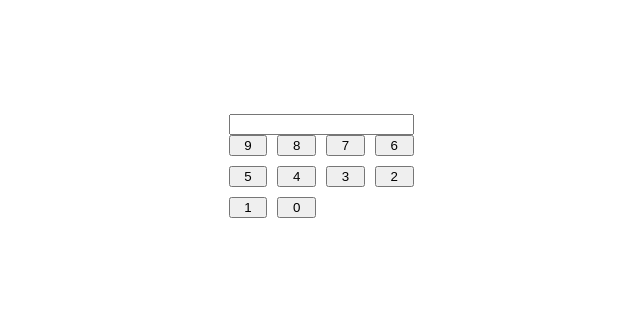
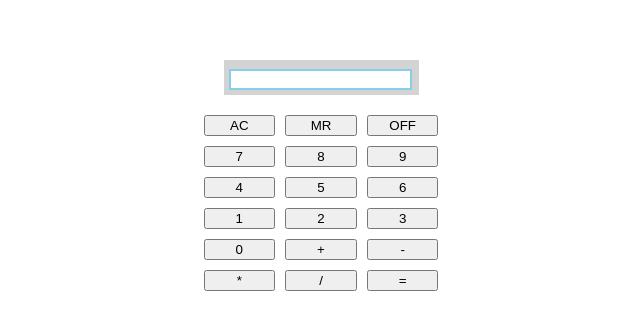
Before and after one commit to DimaMaslo88/calculator_version1.0, a React (Create React App) app: page / in a window 1280 px wide. Shown: the part 235-564 px from the top of the page, without its empty margins (319-959 px from the left). Built offline with nearby package versions, Linux system fonts and the light colour scheme.

Commit message:
"feat/ button component "

```diff
--- /dev/null
+++ b/src/state/store.ts
@@ -0,0 +1,22 @@
+export const  buttonsArray =[
+    {id:1,title:'7'},
+    {id:2,title:'8'},
+    {id:3,title:'9'},
+    {id:4,title:'4'},
+    {id:5,title:'5'},
+    {id:6,title:'6'},
+    {id:7,title:'1'},
+    {id:8,title:'2'},
+    {id:9,title:'3'},
+    {id:10,title:'0'},
+    {id:11,title:'+'},
+    {id:12,title:'-'},
+    {id:13,title:'*'},
+    {id:14,title:'/'},
+    {id:15,title:'='},
+]
+export const specialButtons=[
+    {id:1,title:'AC'},
+    {id:2,title:'MR'},
+    {id:3,title:'OFF'},
+]
--- a/src/styles/buttons.module.css
+++ b/src/styles/buttons.module.css
@@ -1,6 +1,6 @@
 .buttonsContainer{
     display: grid;
-    grid-template-columns:repeat(4,1fr);
+    grid-template-columns:repeat(3,1fr);
     grid-gap: 10px;
 
 }
--- a/src/styles/calculator.module.css
+++ b/src/styles/calculator.module.css
@@ -1,3 +1,4 @@
-.CalculatorContainer{
+.CalculatorContainer {
+
 
 }
--- /dev/null
+++ b/src/styles/input.module.css
@@ -0,0 +1,14 @@
+.inputContainer {
+    background-color: lightgrey;
+    margin: 20px;
+
+    font-size: 1.2rem;
+    outline: none;
+    padding: 5px;
+
+}
+
+.input {
+    border: skyblue 2px solid;
+    width: calc(100% - 10px);
+}
--- /dev/null
+++ b/src/types/types.ts
@@ -0,0 +1,9 @@
+export type ButtonsArrayType={
+    id:number,
+    title:string
+}
+
+export type SpecialButtonsType={
+    id:number,
+    title:string
+}
--- a/src/ui/components/Calculator/calculatorTable/CalculatorTable.tsx
+++ b/src/ui/components/Calculator/calculatorTable/CalculatorTable.tsx
@@ -1,18 +1,23 @@
 import React, {useState} from 'react';
 import {ButtonNumbers} from "ui/components/Calculator/calculatorTable/buttons/buttonNumbers/ButtonNumbers";
-
+import style from 'styles/input.module.css'
 export const CalculatorTable = () => {
     const [count, setCount] = useState<string>('')
 
-    const onButtonClickHandler=(num:number)=>{
+    const onButtonClickHandler=(num:string)=>{
+if(num === '0'){
+    return setCount('0')
+}else{
+    setCount(count+num)
+}
 
-        setCount(count+num)
 
     }
     return (
         <div>
-            <div>
-               <input type='text' value= {count}  readOnly={true}/>
+            <div className={style.inputContainer}>
+               <input type='text' value= {count}  readOnly={true} className={style.input}/>
+
             </div>
             <ButtonNumbers onChange={(pushNumber)=>onButtonClickHandler(pushNumber)}/>
 
--- a/src/ui/components/Calculator/calculatorTable/buttons/buttonNumbers/ButtonNumbers.tsx
+++ b/src/ui/components/Calculator/calculatorTable/buttons/buttonNumbers/ButtonNumbers.tsx
@@ -1,25 +1,33 @@
 import React  from 'react';
 
 import style from 'styles/buttons.module.css'
+import {buttonsArray, specialButtons} from "state/store";
+import {ButtonsArrayType, SpecialButtonsType} from "types/types";
 type ButtonNumbersType={
-    onChange:(num:number)=>void
+    onChange:(num:string)=>void
 }
 export const ButtonNumbers = ({onChange}:ButtonNumbersType) => {
 
-    const numbers =[]
-    for(let i=0;i<=9;i+=1){
-        numbers.unshift(i)
-    }
+    // const numbers =[]
+    // for(let i=0;i<=9;i+=1){
+    //     numbers.unshift(i)
+    // }
 
     return (
         <div className={style.buttonsContainer} >
-            {numbers.map((number)=>(
+            {specialButtons.map(({id,title}:SpecialButtonsType)=>(
+                <button
+                    key={id}
+                >{title}</button>
+            ))}
+            {buttonsArray.map(({id,title}:ButtonsArrayType)=>(
 
                 <button
-                    key={number} onClick={()=>onChange(number)} >
-                    {number}
+                    key={id} onClick={()=>onChange(title)} >
+                    {title}
                 </button>
             ))}
+
         </div>
     );
 };
```
